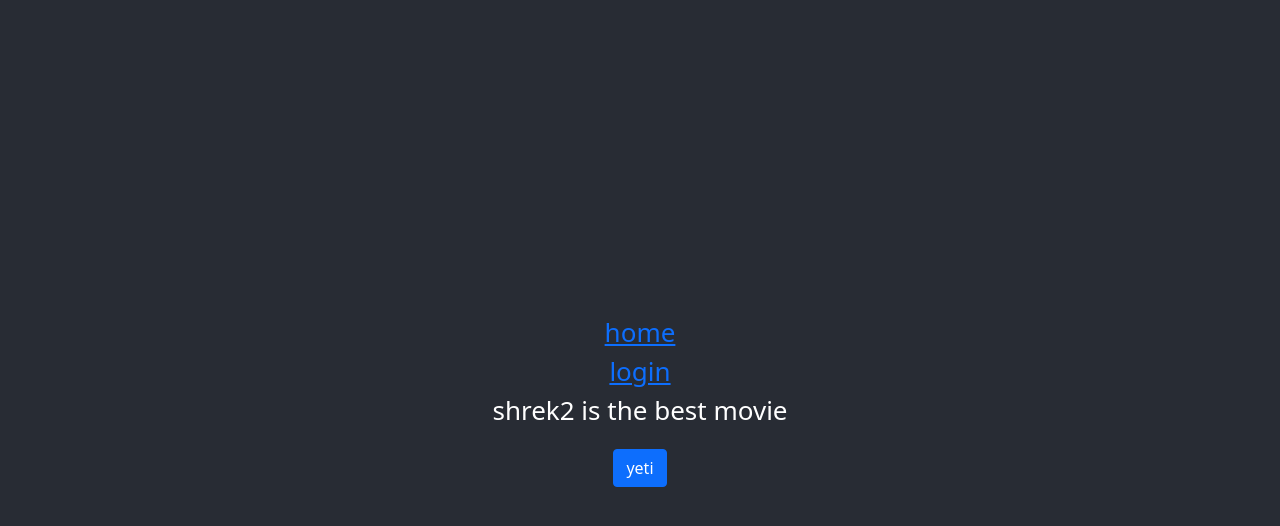
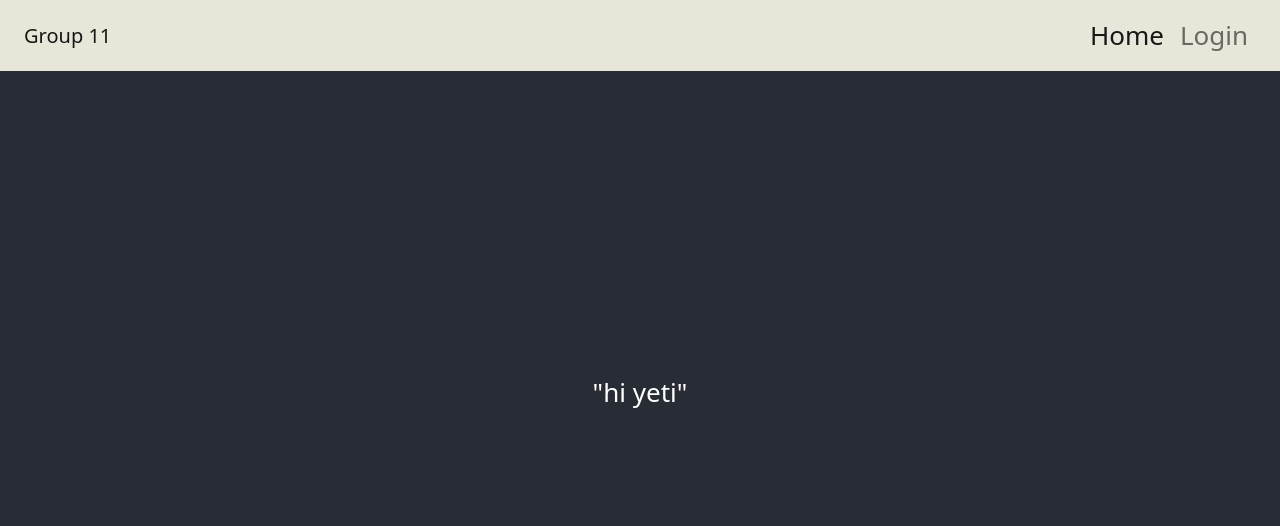
Before and after one commit to benrmn/group11, a React (Create React App) app in the folder frontend/: page / in a window 1280 px wide. Shown: the top 526 px of the page. Built offline with nearby package versions, Linux system fonts and the light colour scheme.

Commit message:
new navbar

```diff
--- a/frontend/src/components/home.js
+++ b/frontend/src/components/home.js
@@ -1,14 +1,20 @@
 import React from 'react';
+import {useNavigate } from 'react-router-dom';
 import Post from './post';
 
+
+
 function Home() {
+
+    const navigate = useNavigate();
+
     return (
-        <div>
+        <>
             <p>
-                shrek2 is the best movie
+            "hi yeti"
             </p>
-            <button type="button" className="btn btn-primary">yeti</button>
-        </div>
+        </>
+
     );
 }
 
--- a/frontend/src/components/nav.js
+++ b/frontend/src/components/nav.js
@@ -1,16 +1,39 @@
 import React from 'react';
-import { Link } from 'react-router-dom';
+import {useNavigate } from 'react-router-dom';
+import Post from './post';
 
-function nav() {
+
+
+function Navbar() {
+
+    const navigate = useNavigate();
+
     return (
-        // nav bar
-        <nav>
-            <Link to='/'>home</Link>
-            <div>
-            </div>
-            <Link to='/login'>login</Link>
-        </nav>
+        <>
+            <nav className="navbar fixed-top navbar-expand-lg navbar-light" style={{backgroundColor: "#E8E6D9"}}>
+                <div className="container-fluid">
+                    <a className="navbar-brand" href="javascript:;">Group 11</a>
+                    <button className="navbar-toggler" type="button" data-bs-toggle="collapse" data-bs-target="#navbarNav" aria-controls="navbarNav" aria-expanded="false" aria-label="Toggle navigation">
+                    <span className="navbar-toggler-icon"></span>
+                    </button>
+                    <div className="collapse navbar-collapse" id="navbarNav">
+                        <ul className="navbar-nav ms-auto">
+
+                            <li className="nav-item">
+                            <a className="nav-link active" aria-current="page" href="javascript:;" onClick={() => navigate("/")} >Home</a>
+                            </li>
+
+                            <li className="nav-item">
+                            <a className="nav-link" href="javascript:;" onClick={() => navigate("/login")}>Login</a>
+                            </li>
+
+                        </ul>
+                    </div>
+                </div>
+            </nav>
+        </>
+
     );
 }
 
-export default nav;
+export default Navbar;
```
